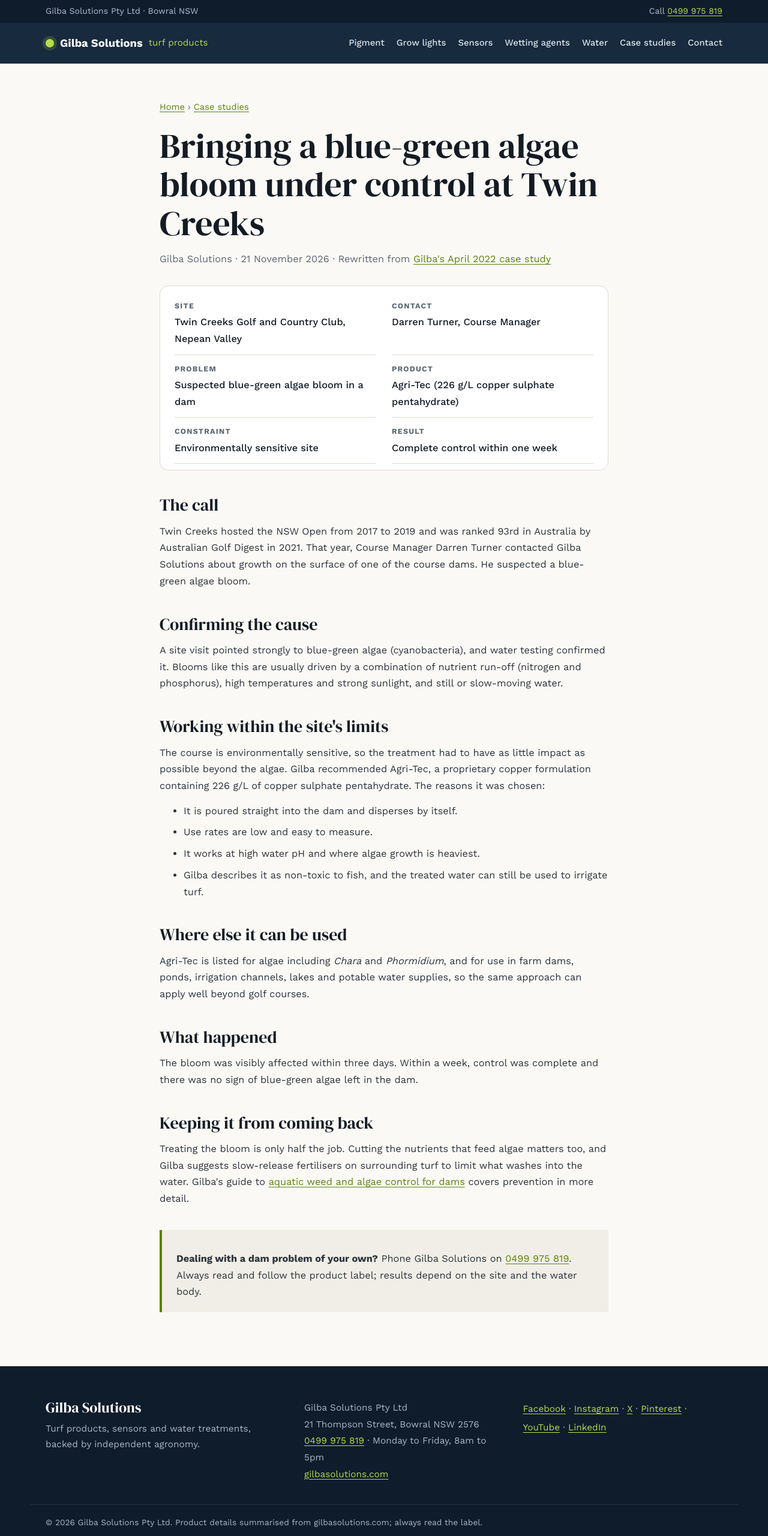
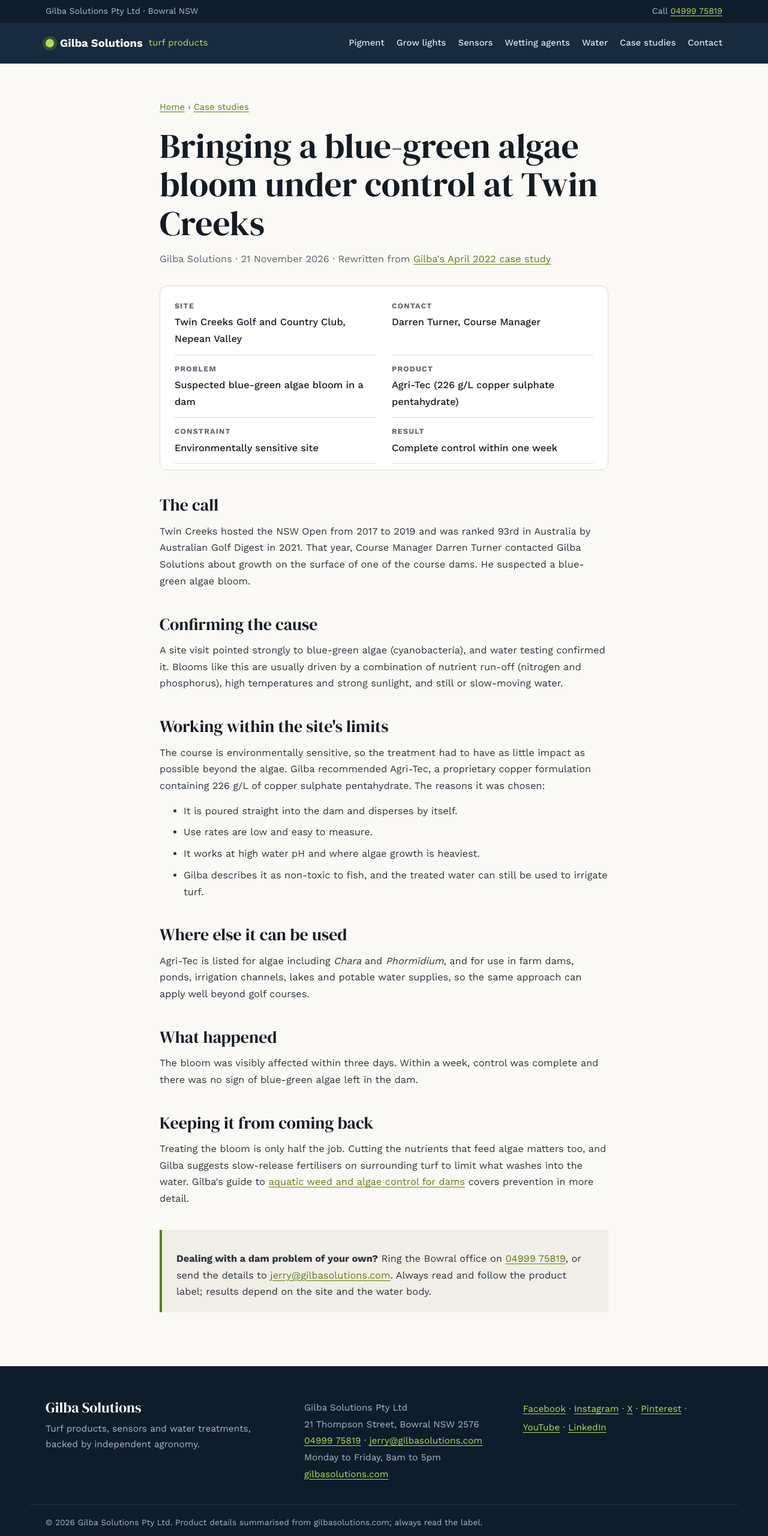
Before and after one commit to gilbasolutionspty/GithubPages, a plain HTML site: page case-studies/twin-creeks-blue-green-algae-agri-tec/index.html in a window 1280 px wide. Shown: the whole page at 60% size. Drawn offline with nearby package versions, Linux system fonts and the light colour scheme.

```diff
--- a/case-studies/twin-creeks-blue-green-algae-agri-tec/index.html
+++ b/case-studies/twin-creeks-blue-green-algae-agri-tec/index.html
@@ -49,7 +49,7 @@
 </head>
 <body>
   <a class="skip" href="#content">Skip to main content</a>
-  <div class="util"><div class="shell util-row"><span>Gilba Solutions Pty Ltd · Bowral NSW</span><span>Call <a href="tel:+61499975819">0499 975 819</a></span></div></div>
+  <div class="util"><div class="shell util-row"><span>Gilba Solutions Pty Ltd · Bowral NSW</span><span>Call <a href="tel:+61499975819">04999 75819</a></span></div></div>
   <header class="bar">
     <div class="shell bar-row">
       <a class="brand" href="../../"><span class="brand-dot" aria-hidden="true"></span>Gilba Solutions <em>turf products</em></a>
@@ -96,7 +96,7 @@
         <p>Treating the bloom is only half the job. Cutting the nutrients that feed algae matters too, and Gilba suggests slow-release fertilisers on surrounding turf to limit what washes into the water. Gilba's guide to <a href="https://gilbasolutions.com/aquatic-weed-and-algae-control/">aquatic weed and algae control for dams</a> covers prevention in more detail.</p>
 
         <div class="end">
-          <p><strong>Dealing with a dam problem of your own?</strong> Phone Gilba Solutions on <a href="tel:+61499975819">0499 975 819</a>. Always read and follow the product label; results depend on the site and the water body.</p>
+          <p><strong>Dealing with a dam problem of your own?</strong> Ring the Bowral office on <a href="tel:+61499975819">04999 75819</a>, or send the details to <a href="mailto:jerry@gilbasolutions.com">jerry@gilbasolutions.com</a>. Always read and follow the product label; results depend on the site and the water body.</p>
         </div>
       </article>
     </div>
@@ -110,7 +110,8 @@
       </div>
       <address>
         Gilba Solutions Pty Ltd<br>21 Thompson Street, Bowral NSW 2576<br>
-        <a href="tel:+61499975819">0499 975 819</a> · Monday to Friday, 8am to 5pm<br>
+        <a href="tel:+61499975819">04999 75819</a> · <a href="mailto:jerry@gilbasolutions.com">jerry@gilbasolutions.com</a><br>
+        Monday to Friday, 8am to 5pm<br>
         <a href="https://gilbasolutions.com/">gilbasolutions.com</a>
       </address>
       <p class="social"><a href="https://www.facebook.com/Gilbasolutions" rel="me">Facebook</a> · <a href="https://www.instagram.com/gilbasolutions/" rel="me">Instagram</a> · <a href="https://www.twitter.com/Gilbasolutions" rel="me">X</a> · <a href="https://www.pinterest.com.au/Gilbasolutions/" rel="me">Pinterest</a> · <a href="https://www.youtube.com/channel/UC0HJqSjMHRxONLxNGFmuLrg" rel="me">YouTube</a> · <a href="https://www.linkedin.com/in/jerry-spencer-6a2b8148/" rel="me">LinkedIn</a></p>
```
Also changed, not shown: 404.html (+3 -2 lines), case-studies/federal-golf-club-dam-clipper-herbicide/index.html (+4 -3 lines), case-studies/index.html (+3 -2 lines), index.html (+7 -4 lines), assets/img/og-card.png, 1 other file.
